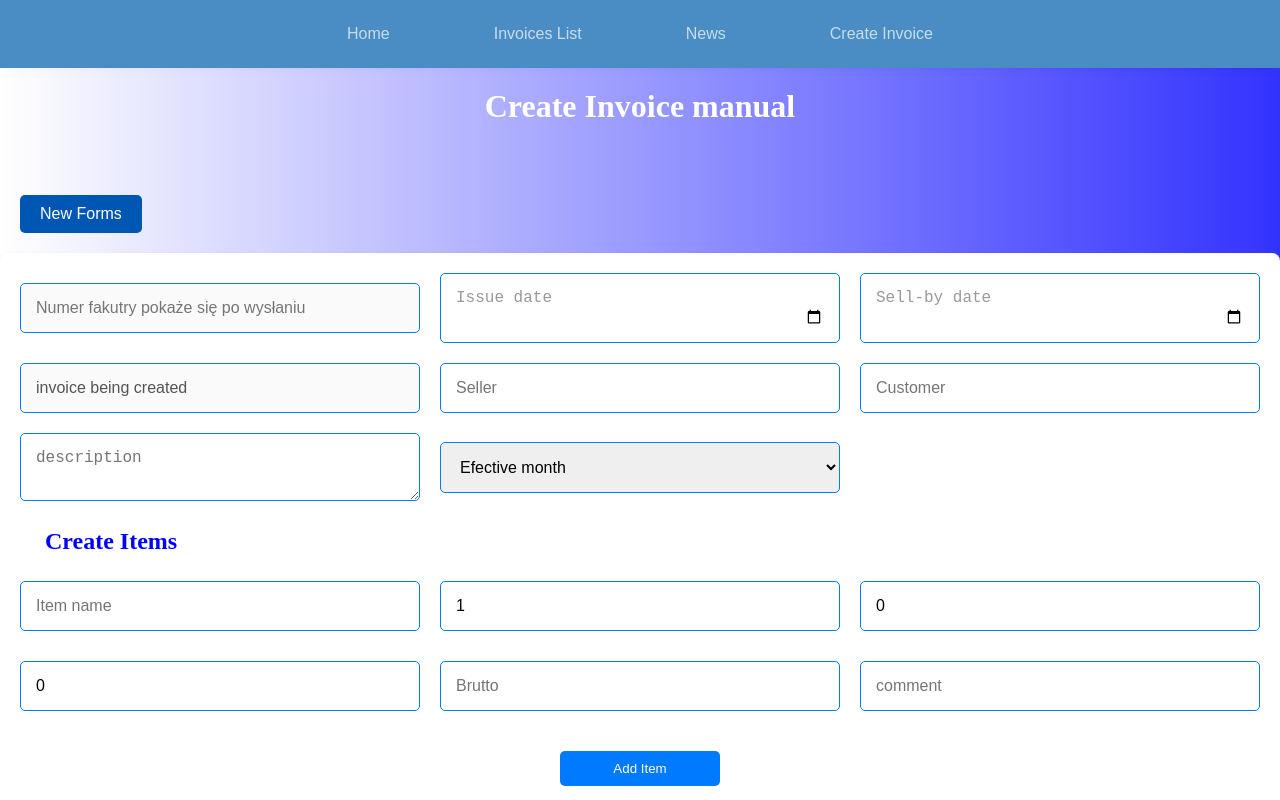
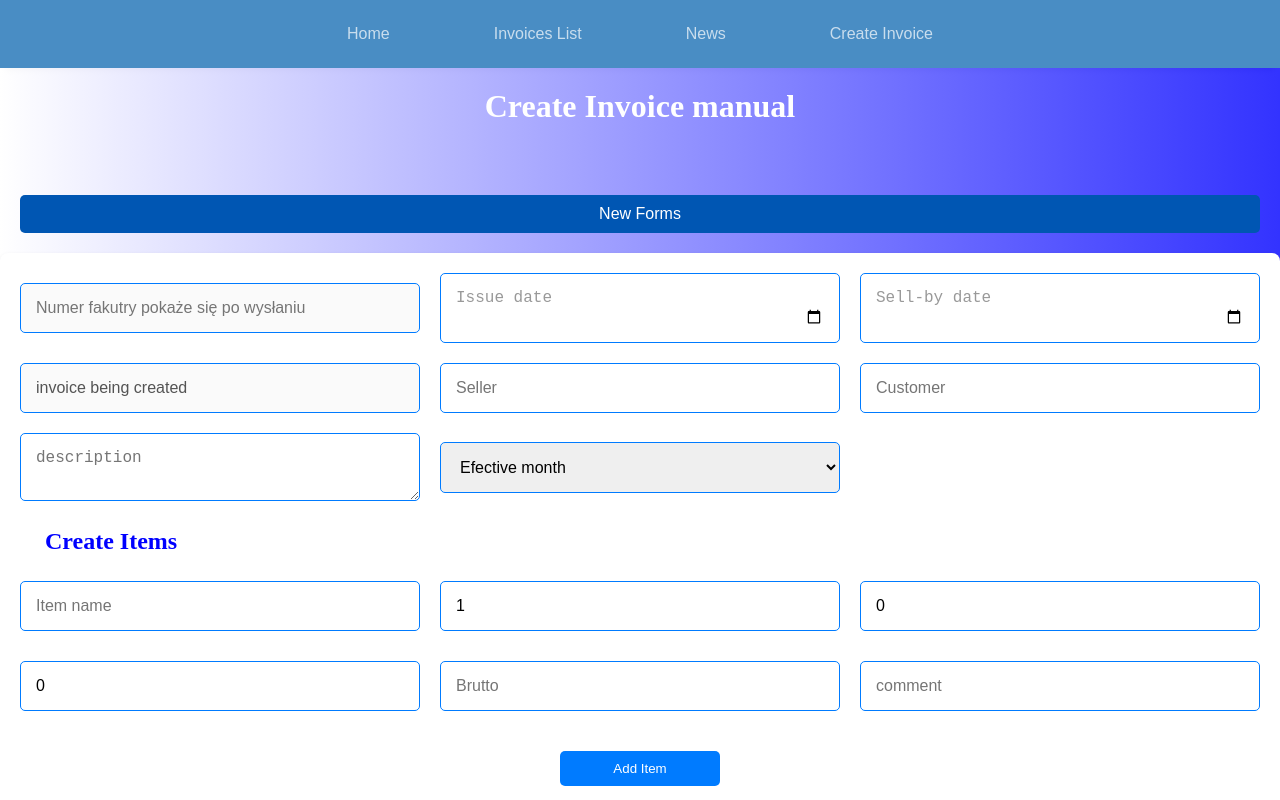
Before and after one commit to KacperLewicki/Invoices_Finance, a React (Create React App) app in the folder frontend/: page /CreateInvoicePage in a window 1280 px wide. Shown: the top 800 px of the page. Built offline with nearby package versions, Linux system fonts and the light colour scheme; no server answers.

Commit message:
edit invoice-create

```diff
--- a/frontend/src/components/CreateInvoice/CreateInvoice.jsx
+++ b/frontend/src/components/CreateInvoice/CreateInvoice.jsx
@@ -133,10 +133,9 @@ render(){
         <>
         <h1 className='h1_create_invoices'>Create Invoice manual</h1>
 
+        <button type='button' onClick={this.addNewForms} className='addNewFormButton'>New Forms</button>
+
         <form onSubmit={this.handleFormSubmit}>
-
-        <button onClick={this.addNewForms} className='addNewFormButton'>New Forms</button>
-
 
         <form className='invoices_forms'>
 
@@ -200,8 +199,8 @@ render(){
         </select>
         <input className='inputValue_invoices' name='PaymentTerm' type='date' placeholder='Payment term' required value={this.state.PaymentTerm} disabled={iconsBlocked} onChange={this.handlerInvoice}/>
         <textarea className='inputValue_invoices' name='comments' type='text' value={this.state.comments} disabled={iconsBlocked} onChange={this.handlerInvoice} placeholder='Comments'/>
+        </form>
         <button className='invoiceCreateButton' disabled={iconsBlocked} type='submit'> Send Invoice </button>
-        </form>
         </form>
         </>
 
```
